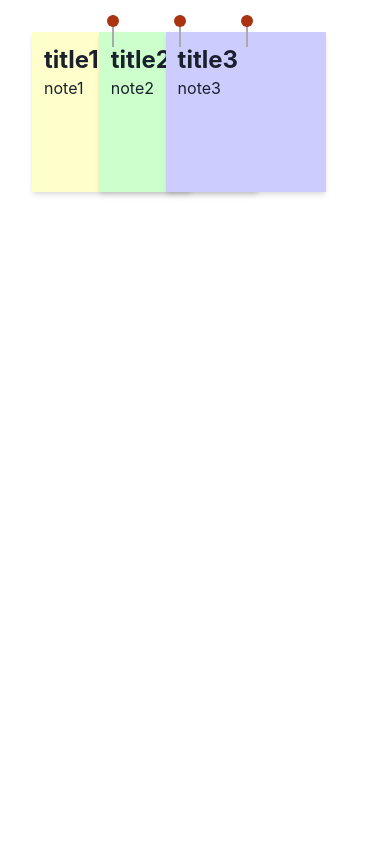
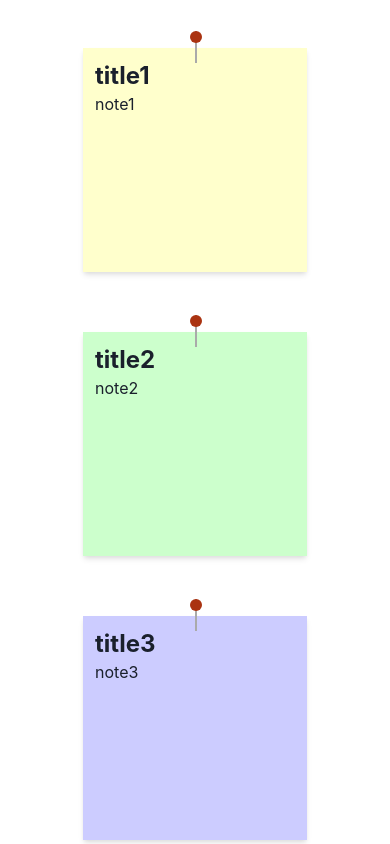
Before and after one commit to Kyosukyuu/notesApp, a React (Create React App) app in the folder client/: page / in a window 390 px wide. Shown: the top 844 px of the page. Built offline with nearby package versions, Linux system fonts and the light colour scheme.

Commit message:
fixed responsive grid

```diff
--- a/client/src/components/Notes.js
+++ b/client/src/components/Notes.js
@@ -3,9 +3,10 @@ import { SimpleGrid } from "@chakra-ui/react";
 
 const Notes = () => {
   return (
-    <SimpleGrid columns={5} spacing={2}>
+    <SimpleGrid columns={4} spacing={7} minChildWidth="210px">
       <PostIt title="title1" text="note1" bg="yellow" />
       <PostIt title="title2" text="note2" bg="green" />
+      <PostIt title="title3" text="note3" bg="blue" />
       <PostIt title="title3" text="note3" bg="blue" />
     </SimpleGrid>
   );
--- a/client/src/components/PostIt.js
+++ b/client/src/components/PostIt.js
@@ -17,11 +17,13 @@ const PostIt = ({ title, text, bg }) => {
     <Box
       bg={bgCol}
       boxShadow="md"
-      height="10rem"
-      width="10rem"
+      height="14rem"
+      width="14rem"
+      m={4}
       p={3}
       display="inline-block"
       position="relative"
+      justifySelf="center"
     >
       <Box
         bg="#aaa"
```
